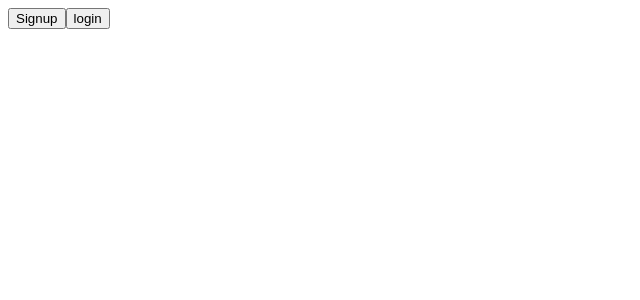
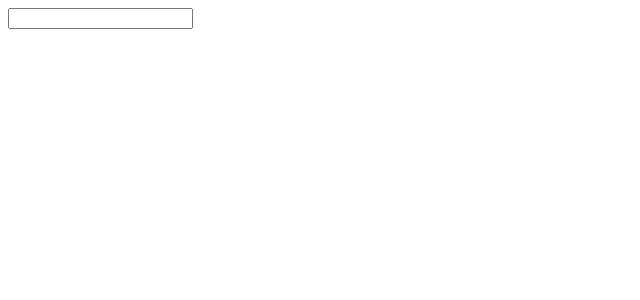
Before and after one commit to QMYM/DonateAndHelp, a React app: page / in a window 1280 px wide. Shown: the top 300 px of the page, without its empty margins (0-640 px from the left). Built offline with nearby package versions, Linux system fonts and the light colour scheme; the HTML template or start-up script is replaced by a standard one.

Commit message:
changes on the route

```diff
--- a/package.json
+++ b/package.json
@@ -22,6 +22,7 @@
     "babel-loader": "^6.3.2",
     "babel-preset-es2015": "^6.22.0",
     "babel-preset-react": "^6.23.0",
+    "nodemon": "^1.17.3",
     "webpack": "^2.2.1"
   },
   "dependencies": {
--- a/react-client/src/components/AppRoute.jsx
+++ b/react-client/src/components/AppRoute.jsx
@@ -2,7 +2,6 @@ import React from 'react';
 import { BrowserRouter, Route, Link, IndexRoute, hashHistory, browserHistory , Switch  } from "react-router-dom";
 import $ from 'jquery';
 
-import Home from './Home.jsx';
 import Login from './Login.jsx';
 import Signup from './Signup.jsx';
 
@@ -10,7 +9,7 @@ import Signup from './Signup.jsx';
 const AppRoute = (props) => (
   <BrowserRouter history={hashHistory}>
   <Switch>
-  <Route exact path="/" component={Home} />
+  <Route exact path="/" component={Login} />
   <Route exact path="/login" component={Login} />
   <Route exact path="/signup" component={Signup} />
 
```
Also changed, not shown: 2 other files (tests, documents, lock files or other folders).
